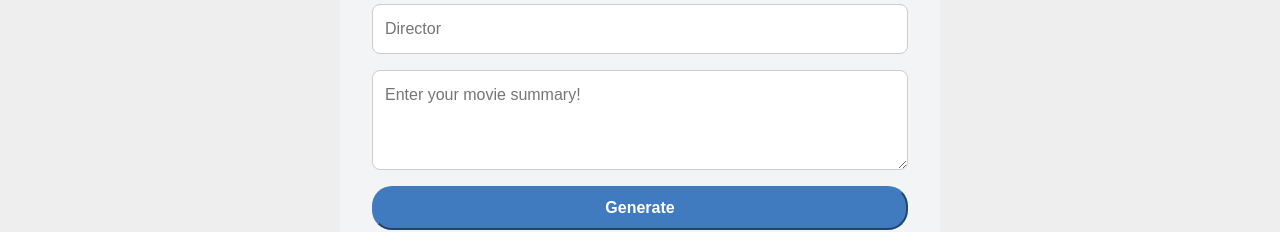
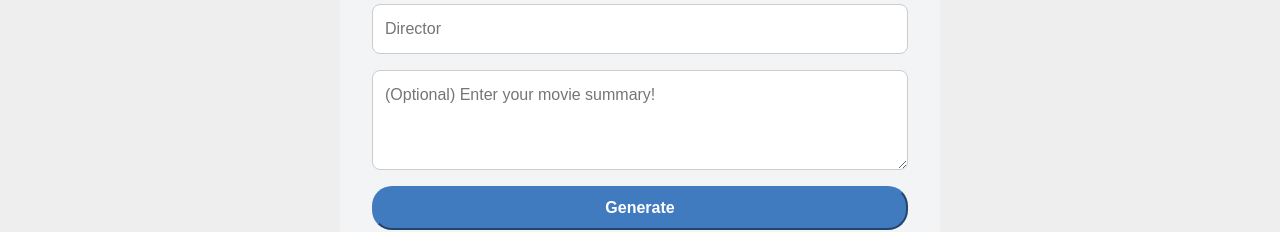
Before and after one commit to Chaddelatte/CMPS420-F24, a React (Vite) app in the folder 420projectreal.client/: page /generate in a window 1280 px wide. Shown: the part 312-544 px from the top of the page. Built offline with nearby package versions, Linux system fonts and the light colour scheme.

Commit message:
added required fields

```diff
--- a/420projectreal.client/src/Routes/FAQ/FAQ.tsx
+++ b/420projectreal.client/src/Routes/FAQ/FAQ.tsx
@@ -71,6 +71,7 @@ const FAQ: React.FC = () => {
                                 borderRadius: '8px',
                                 outline: 'none'
                             }}
+                            required
                         />
                         <Tooltip id="name" />
                         <input
@@ -88,6 +89,7 @@ const FAQ: React.FC = () => {
                                 borderRadius: '8px',
                                 outline: 'none'
                             }}
+                            required
                         />
                         <Tooltip id="email" />
                     </div>
@@ -107,6 +109,7 @@ const FAQ: React.FC = () => {
                             minHeight: '100px',
                             outline: 'none'
                         }}
+                        required
                     ></textarea>
                     <Tooltip id="issue" />
                     <button type="submit"
--- a/420projectreal.client/src/Routes/Generator/Generator.tsx
+++ b/420projectreal.client/src/Routes/Generator/Generator.tsx
@@ -43,9 +43,9 @@ const Generator: React.FC = () => {
                             placeholder="Actors"
                             className="form-input"
                             alt="Type in names of actors and actresses here"
-
                             value={actors}
                             onChange={(e) => setActors(e.target.value)}
+                            required
                         />
                         <input
                             type="text"
@@ -54,6 +54,7 @@ const Generator: React.FC = () => {
                             alt="Type in genre types here"
                             value={genre}
                             onChange={(e) => setGenre(e.target.value)}
+                            required
                         />
                     </div>
                     <input
@@ -63,9 +64,10 @@ const Generator: React.FC = () => {
                         alt="Type in a director(s) name"
                         value={director}
                         onChange={(e) => setDirector(e.target.value)}
+                        required
                     />
                     <textarea
-                        placeholder="Enter your movie summary!"
+                        placeholder="(Optional) Enter your movie summary!"
                         className="form-textarea"
                         //alt="Type a movie summary to give AI more direction"
                         value={summary}
```
Also changed, not shown: 11 other files (tests, documents, lock files or other folders).
